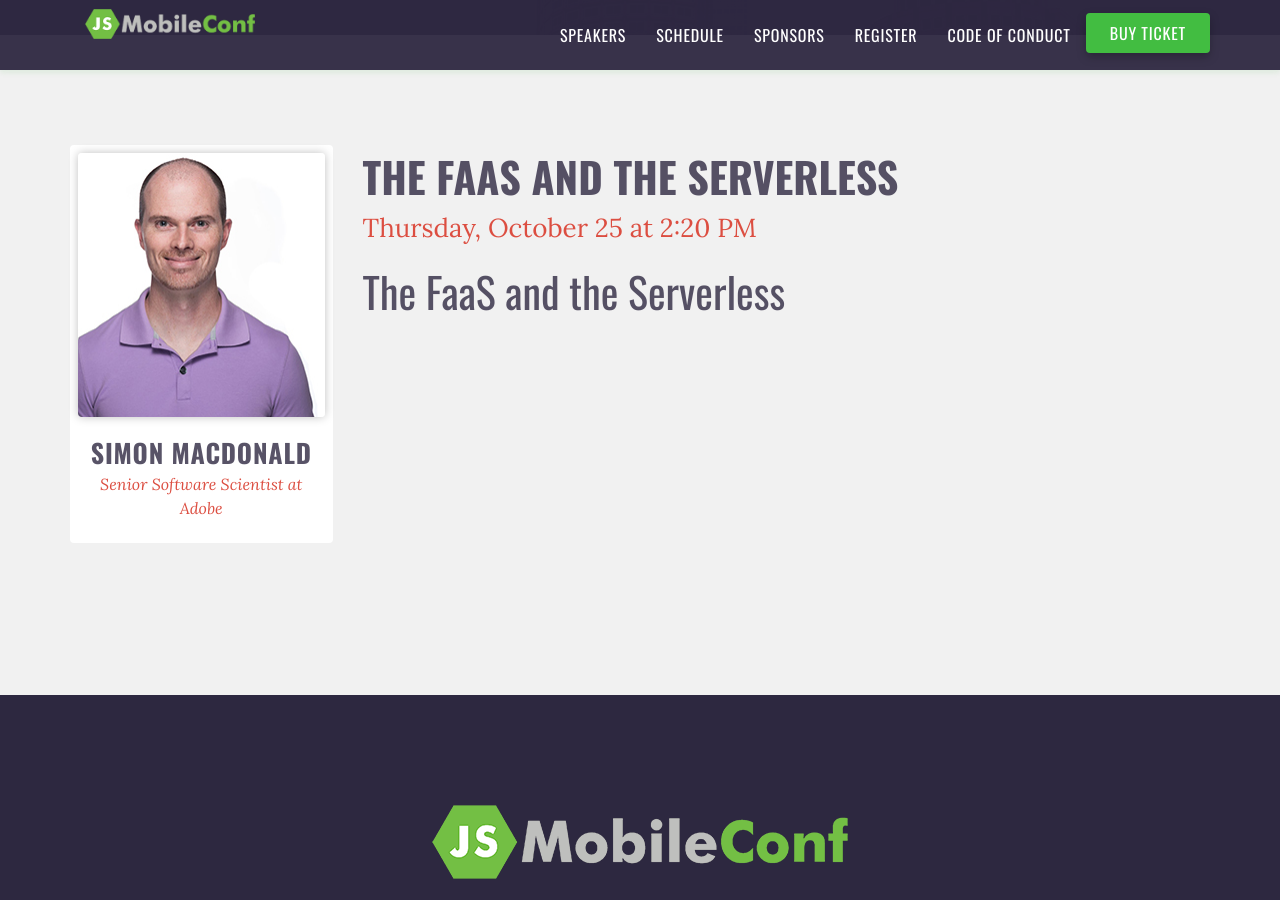
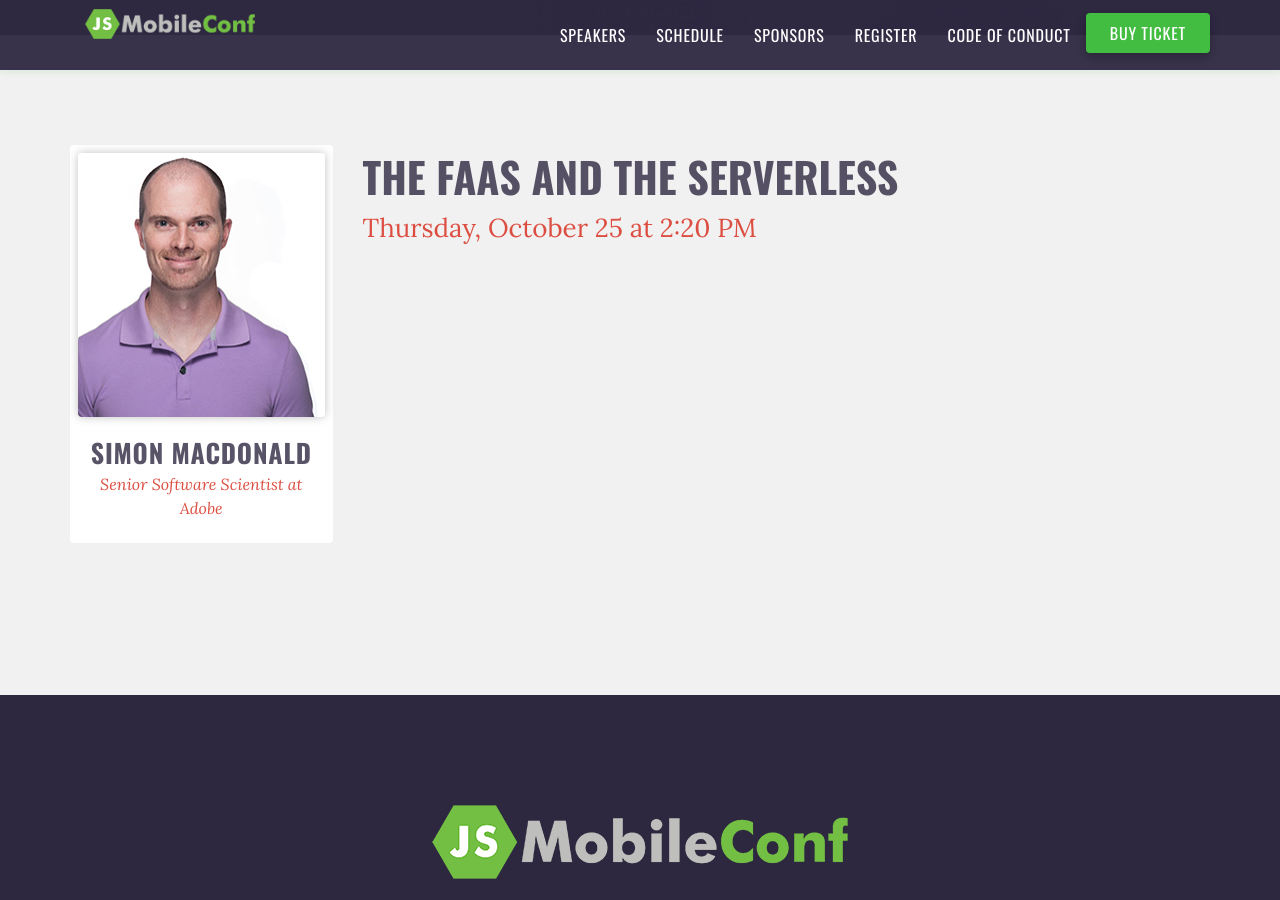
Before and after one commit to remotesynth/jsMobileConf, a Jekyll site: the page built from schedule/session-day1-track1-4.md, in a window 1280 px wide and 900 px high, scrolled down 333 px. Built offline with Jekyll 4.4.1, drawn with Linux system fonts in a browser that asks for light colours.

Commit message:
fixes for mira and simon's detail pages

```diff
--- a/schedule/session-day1-track1-4.md
+++ b/schedule/session-day1-track1-4.md
@@ -8,5 +8,3 @@ session: 4
 start-time: "2:20 PM"
 short-description: "TBD"
 ---
-
-## The FaaS and the Serverless
```
Also changed, not shown: schedule/session-day2-track2-5.md (+0 -2 lines).
